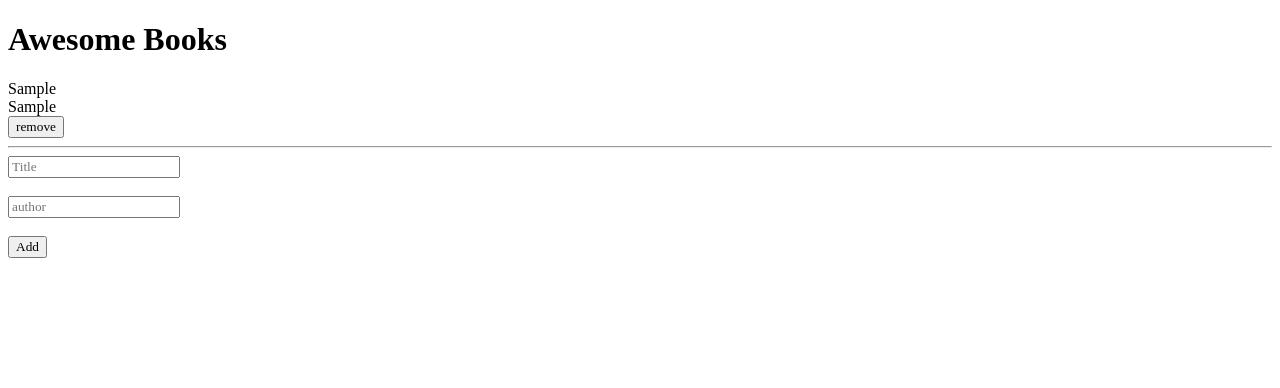
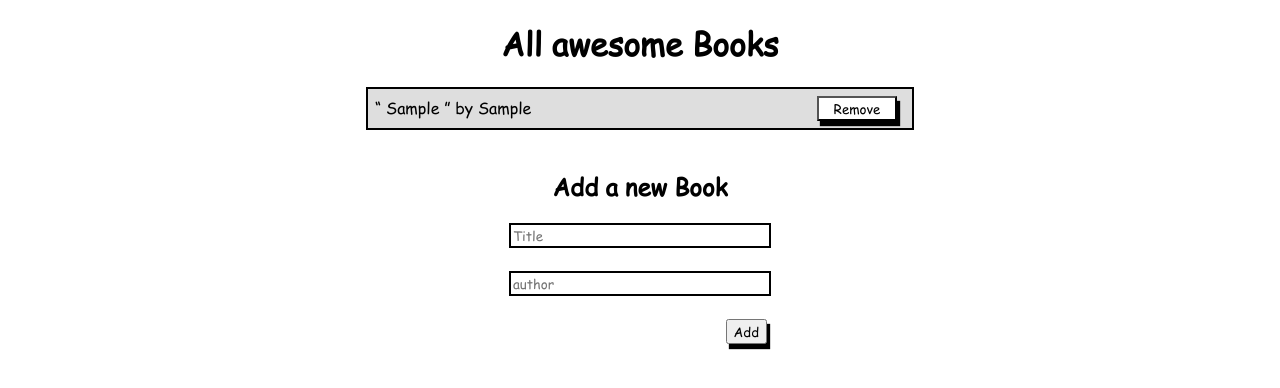
Before and after one commit to azy64/awesome-books, a website: page index.html in a window 1280 px wide. Both pictures are taken after typing "Sample", "Sample" into the empty fields and a click on the button "Add". Drawn offline with Linux system fonts and the light colour scheme.

Commit message:
Add html blocks

```diff
--- a/css/style.css
+++ b/css/style.css
@@ -1,3 +1,87 @@
+@font-face {
+  font-family: comic;
+  src: url("../fonts/ComicSansMS3.ttf");
+}
+
 * {
-  font-family: 'Times New Roman', Times, serif;
+  font-family: comic, 'Times New Roman', Times, serif !important;
 }
+
+.border-black {
+  border: 2px solid black;
+}
+
+.border {
+  border: red 1px solid;
+}
+
+.w-50 {
+  width: 50%;
+}
+
+.w-25 {
+  width: 25%;
+}
+
+.grid {
+  display: grid;
+}
+
+.grid-col-1 {
+  grid-template-columns: auto;
+}
+
+.grid-col-2 {
+  grid-template-columns: auto auto auto;
+}
+
+.grid-col-gap {
+  grid-gap: 8px;
+}
+
+.align-center {
+  justify-content: center;
+  align-items: center;
+}
+
+.text-center {
+  text-align: center;
+}
+
+.text-right {
+  text-align: end;
+}
+
+.p {
+  padding: 20px;
+}
+
+.p-10 {
+  padding: 7px;
+}
+
+.wpx-100 {
+  width: 250px;
+}
+
+.btn-border {
+  border-right: 6px solid black;
+  border-bottom: 6px solid black;
+}
+
+.btn-shadow {
+  box-shadow: 3px 5px 1px black;
+}
+
+.btn {
+  min-width: 80px;
+  background-color: white !important;
+}
+
+.m-auto {
+  margin: auto;
+}
+
+.book:nth-child(odd) {
+  background-color: #dedede;
+}
--- a/index.html
+++ b/index.html
@@ -9,22 +9,26 @@
 </head>
 <body>
     <header>
-        <h1>Awesome Books</h1>
+        <h1 class="text-center">All awesome Books</h1>
     </header>
-    <section>
-        <div id="books_display">
+    <section class="grid grid-col-1 align-center">
+        <div id="books_display" class="border-black width-50">
             <!--books-->
         </div>
-        <div id="add_book">
+        <div id="add_book" class="p text-center">
+            <h2 class="text-center">Add a new Book</h2>
             <div id="title">
-                <input type="text" id="text_title" placeholder="Title" aria-labelledby="title" maxlength="255" required/>
+                <input class="border-black w-50" type="text" id="text_title" placeholder="Title" aria-labelledby="title" maxlength="255" required/>
             </div>
             <br>
             <div id="author">
-                <input type="text" id="text_author" placeholder="author" aria-labelledby="author" maxlength="255" required/>
+                <input class="border-black w-50" type="text" id="text_author" placeholder="author" aria-labelledby="author" maxlength="255" required/>
             </div>
             <br>
-            <button id="add">Add</button>
+            <div class="text-right w-50 m-auto">
+                <button  id="add" class="btn-shadow">Add</button>
+            </div>
+
         </div>
     </section>
     <script src="./js/index.js"></script>
--- a/js/index.js
+++ b/js/index.js
@@ -17,11 +17,13 @@ class Libraries {
       let tmp = '';
       for (let i = 0; i < this.books.length; i += 1) {
         tmp += `
-        <div id="l${this.books[i].id}">
-            <div>${this.books[i].title}</div>
-            <div>${this.books[i].author}</div>
-            <button class = "remove" id="${this.books[i].id}">remove</button>
-            <hr>
+        <div id="l${this.books[i].id}" class="grid grid-col-2 grid-col-gap book">
+            <div class="wpx-100 p-10">
+                &#8220; ${this.books[i].title} &#8221; by ${this.books[i].author}
+            </div>
+            <div class="text-right wpx-100 p-10">
+                <button class = "remove btn btn-shadow" id="${this.books[i].id}">Remove</button>
+            </div>
         </div>
         `;
       }
```
Also changed, not shown: fonts/ComicSansMS3.ttf (added).
